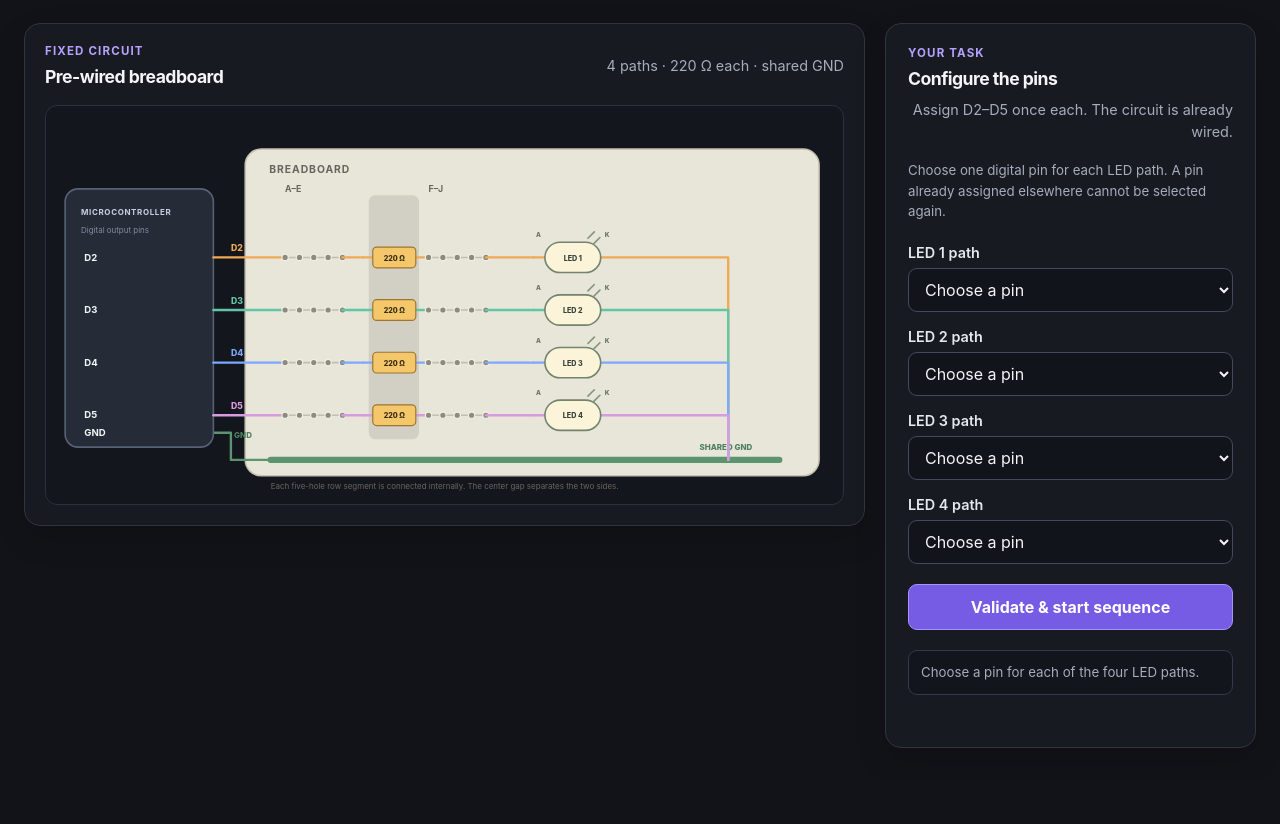
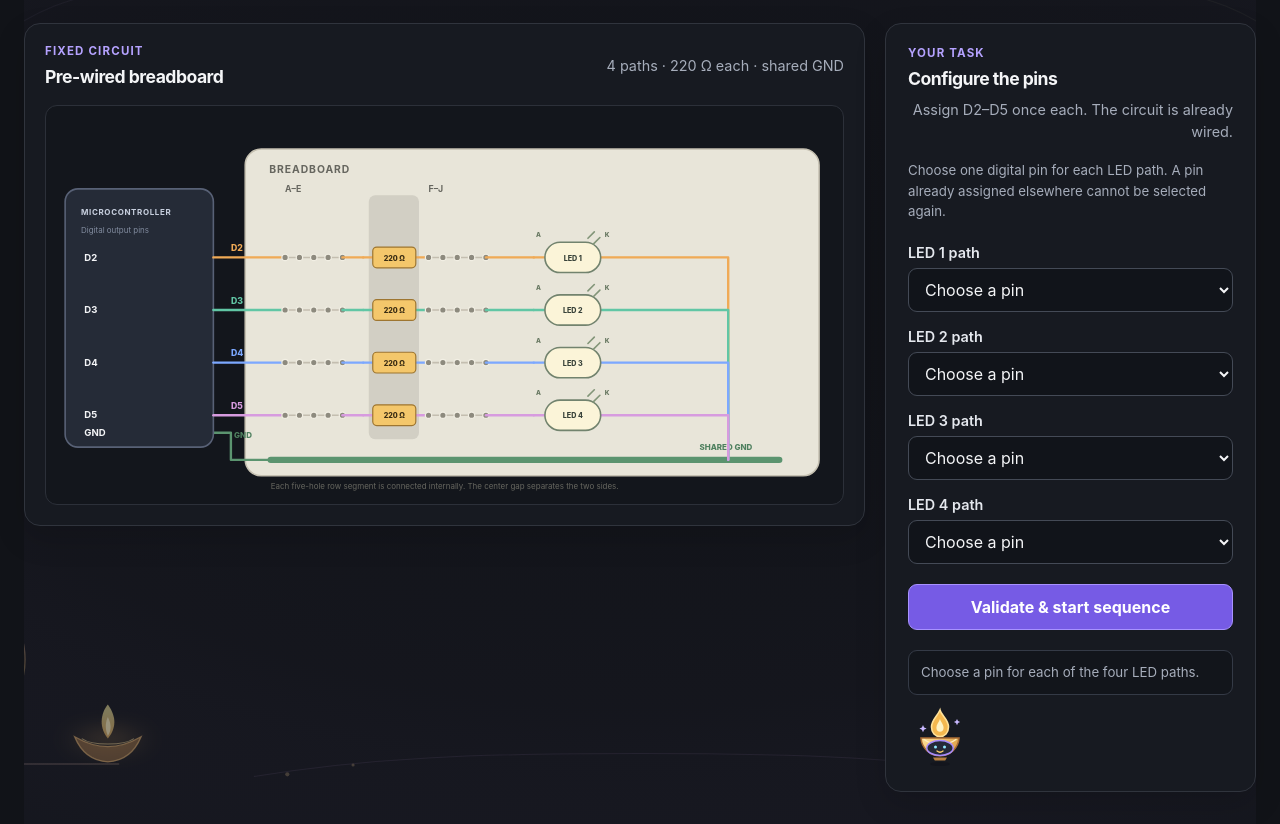
Before and after one commit to Samarthpoojary/Lumina-final-round, a website built with Vite: page index.html in a window 1280 px wide. Shown: the part 115-939 px from the top of the page. Before the commit the page ends 895 px from the top, so only its background shows below. Built offline with nearby package versions, Linux system fonts and the light colour scheme.

Commit message:
Integrate Diya environment and guide visuals

```diff
--- a/src/pin-configuration.ts
+++ b/src/pin-configuration.ts
@@ -5,8 +5,11 @@ export interface PinConfigurationView {
   getAssignments: () => PinAssignment[];
   setStatus: (message: string) => void;
   setCurrentStep: (message: string) => void;
+  setGuideState: (state: GuideState) => void;
   onChange: (listener: () => void) => void;
 }
+
+export type GuideState = 'idle' | 'selecting' | 'validation-error' | 'sequence-active';
 
 const pinOptions: readonly DigitalPin[] = DIGITAL_PINS;
 const paths: Array<{ id: DiyaPathId; label: string }> = [
@@ -42,12 +45,16 @@ export function createPinConfiguration(): PinConfigurationView {
     </div>
     <button class="sequence-button" id="diya-sequence-toggle" type="button">Validate &amp; start sequence</button>
     <p class="pin-status" id="pin-config-status" role="status" aria-live="polite">Choose a pin for each of the four LED paths.</p>
-    <p class="sequence-current" id="sequence-current" aria-live="off"></p>
+    <div class="sequence-feedback">
+      <img class="diya-guide" id="diya-guide" src="/art/diya-guide-selecting.svg" alt="" aria-hidden="true" />
+      <p class="sequence-current" id="sequence-current" aria-live="off"></p>
+    </div>
   `;
 
   const selectors = Array.from(element.querySelectorAll<HTMLSelectElement>('select[data-path-id]'));
   const status = element.querySelector<HTMLElement>('#pin-config-status');
   const currentStep = element.querySelector<HTMLElement>('#sequence-current');
+  const guide = element.querySelector<HTMLImageElement>('#diya-guide');
   const changeListeners: Array<() => void> = [];
 
   const readAssignments = (): PinAssignment[] => selectors.map((selector) => ({
@@ -82,6 +89,7 @@ export function createPinConfiguration(): PinConfigurationView {
 
   selectors.forEach((selector) => selector.addEventListener('change', () => {
     update();
+    if (guide) guide.src = '/art/diya-guide-selecting.svg';
     changeListeners.forEach((listener) => listener());
   }));
 
@@ -94,6 +102,9 @@ export function createPinConfiguration(): PinConfigurationView {
     setCurrentStep: (message) => {
       if (currentStep) currentStep.textContent = message;
     },
+    setGuideState: (state) => {
+      if (guide) guide.src = `/art/diya-guide-${state}.svg`;
+    },
     onChange: (listener) => changeListeners.push(listener),
   };
 }
--- a/src/shell.ts
+++ b/src/shell.ts
@@ -28,11 +28,13 @@ export function initShell(container: HTMLElement) {
 
   const button = pinConfiguration.element.querySelector<HTMLButtonElement>('#diya-sequence-toggle');
   const sequence = createDiyaSequence((pin, pathId) => {
+    pinConfiguration.setGuideState('sequence-active');
     board.querySelectorAll<SVGGElement>('.circuit-path').forEach((path) => {
       path.classList.toggle('is-active', path.dataset.ledPath === pathId);
     });
     pinConfiguration.setCurrentStep(`${pin} is active — ${pathId.replace('diya-', 'LED ')} is lit.`);
   }, () => {
+    pinConfiguration.setGuideState('idle');
     board.querySelectorAll('.circuit-path').forEach((path) => path.classList.remove('is-active'));
     pinConfiguration.setCurrentStep('');
     if (button) button.textContent = 'Validate & start sequence';
@@ -48,6 +50,7 @@ export function initShell(container: HTMLElement) {
     const assignments = pinConfiguration.getAssignments();
     const result = validatePinConfiguration(assignments);
     if (!result.valid) {
+      pinConfiguration.setGuideState('validation-error');
       pinConfiguration.setStatus(`Configuration needs changes: ${result.errors.join(' ')}`);
       return;
     }
@@ -60,6 +63,7 @@ export function initShell(container: HTMLElement) {
   pinConfiguration.onChange(() => {
     if (!sequence.isRunning()) return;
     sequence.stop();
+    pinConfiguration.setGuideState('selecting');
     pinConfiguration.setStatus('Configuration changed; sequence stopped. Validate and start again.');
   });
 
--- a/src/styles.css
+++ b/src/styles.css
@@ -27,6 +27,10 @@ body {
   min-height: 100vh;
   margin-inline: auto;
   padding-block: 32px;
+  background-image: url('/art/diya-courtyard.svg');
+  background-repeat: no-repeat;
+  background-position: center top;
+  background-size: cover;
 }
 
 .lumina-header,
@@ -354,9 +358,26 @@ body {
   line-height: 1.55;
 }
 
+.sequence-feedback {
+  display: flex;
+  align-items: center;
+  gap: 10px;
+  min-height: 64px;
+  margin-top: 10px;
+}
+
+.diya-guide {
+  display: block;
+  width: 64px;
+  height: 64px;
+  flex: 0 0 64px;
+  object-fit: contain;
+}
+
 .sequence-current {
   min-height: 1.4em;
-  margin: 10px 0 0;
+  flex: 1;
+  margin: 0;
   color: #ffe977;
   font-size: 0.9rem;
   font-weight: 650;
@@ -411,4 +432,10 @@ body {
   .panel-note {
     text-align: left;
   }
+
+  .diya-guide {
+    width: 56px;
+    height: 56px;
+    flex-basis: 56px;
+  }
 }
```
Also changed, not shown: public/art/README.md (added), public/art/diya-courtyard.svg (added), public/art/diya-guide-idle.svg (added), public/art/diya-guide-selecting.svg (added), public/art/diya-guide-sequence-active.svg (added), public/art/diya-guide-validation-error.svg (added).
